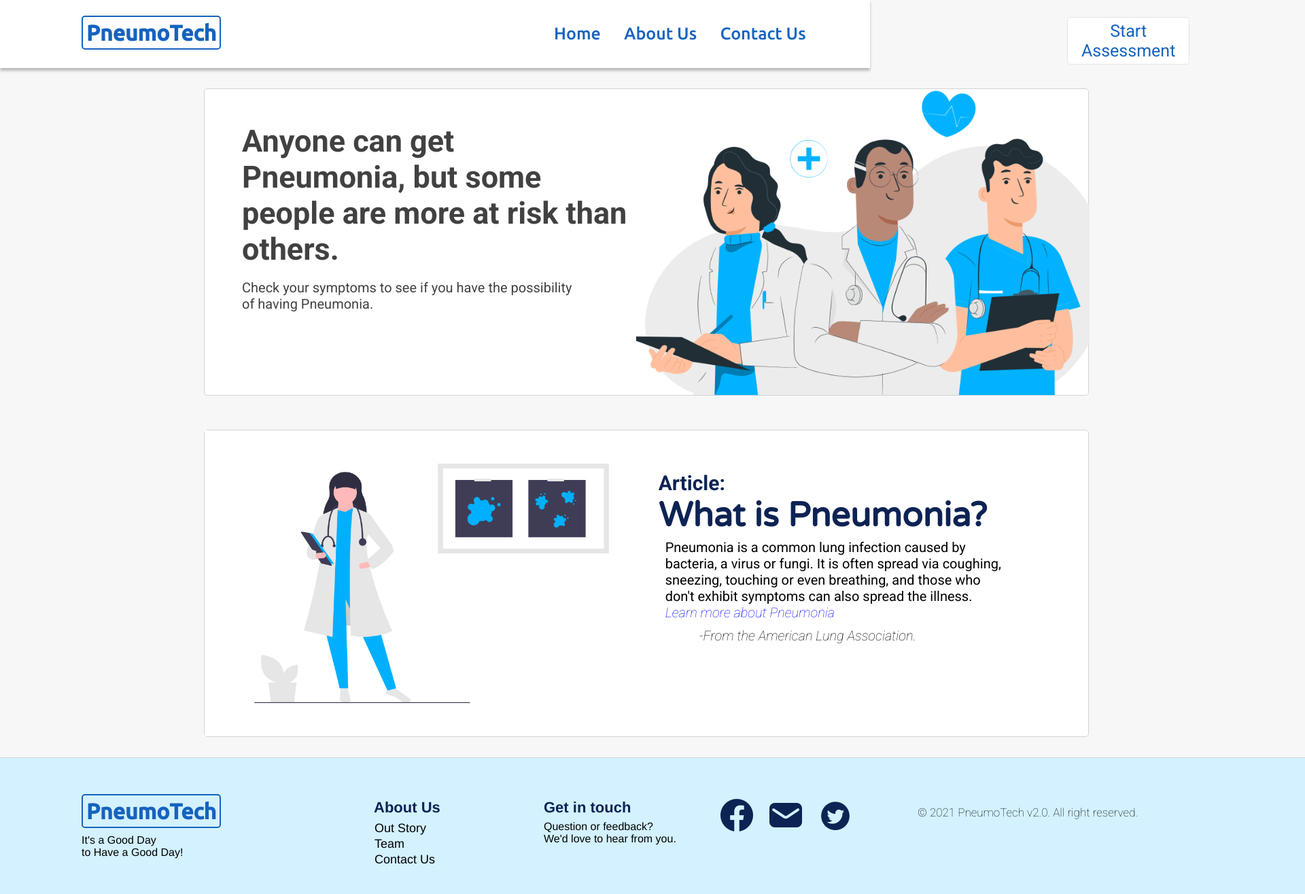
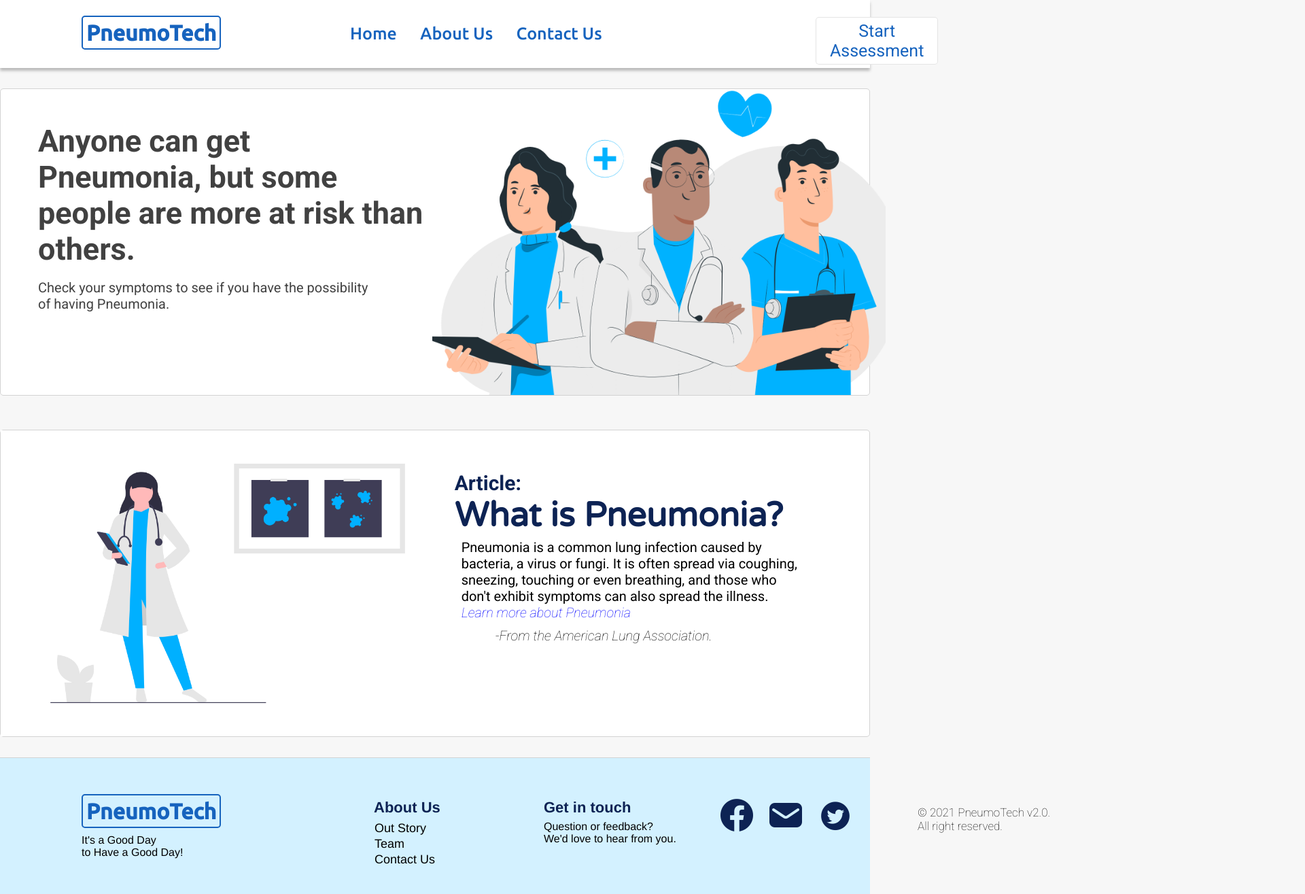
Before and after one commit to justced01/Pneumotech-V2.0, a plain HTML site: page app/index.html in a window 1280 px wide. Shown: the whole page at 68% size, 1920 px wide, since content can reach past the window. Drawn offline with nearby package versions, Linux system fonts and the light colour scheme.

Commit message:
Responsive design edits

```diff
--- a/app/assets/css/styles.css
+++ b/app/assets/css/styles.css
@@ -7,7 +7,7 @@
 }
 
 body {
-    width: 1920px;
+    max-width: 100%;
     height: auto;
 
     font-family: "Helvetica";
@@ -65,7 +65,7 @@ header {
 .nav-items {
     position: absolute;
     top: 35px;
-    left: 800px;
+    left: 500px;
 }
 
 .nav-items a{
@@ -89,7 +89,7 @@ header {
 .assessment-btn {
     position: absolute;
     top: 25px;
-    left: 1570px;
+    left: 1200px;
 }
 
 .assessment-text {
@@ -216,11 +216,11 @@ header {
 /* container */
 .container {
     position: relative;
-    width: 1300px;
+    max-width: 1300px;
     height: 450px;
     top: 80px;
     bottom: 50px;
-    margin: 50px 300px;
+    margin: 50px auto;
 
     border: .5px solid #D3D3D3;
     border-radius: 5px;
@@ -406,7 +406,7 @@ footer {
 
 .credits {
     position: absolute;
-    width: 400px;
+    width: 200px;
     height: auto;
     top: 70px;
     left: 1350px;
--- a/app/index.html
+++ b/app/index.html
@@ -2,6 +2,8 @@
 <html lang="en">
 <head>
     <title>Home | Pneumotech</title>
+
+    <meta name="viewport" content="width=device-width, initial-scale=1.0">
 
     <!-- Extensions & Libraries -->
     <script src="./assets/js/jquery.min.js"></script>
```
